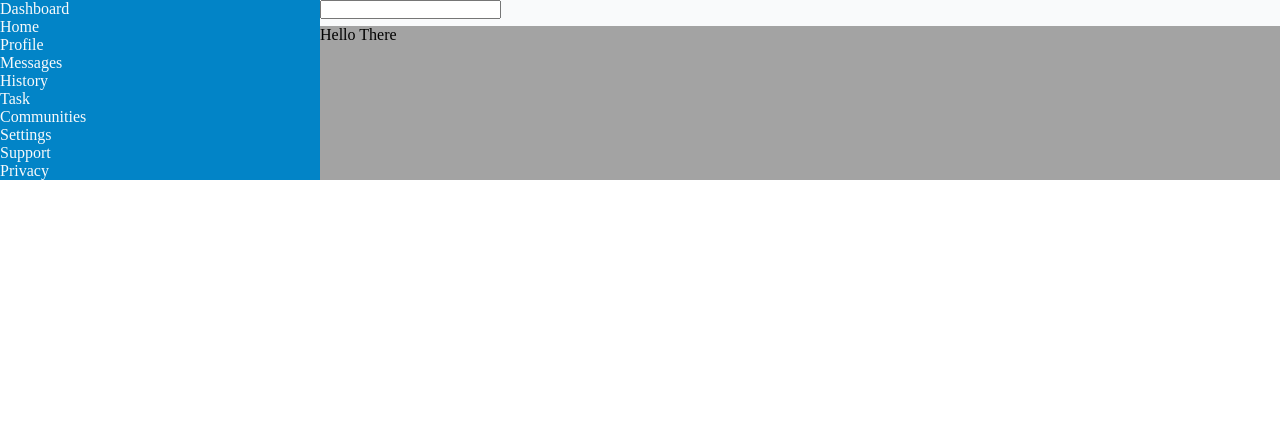
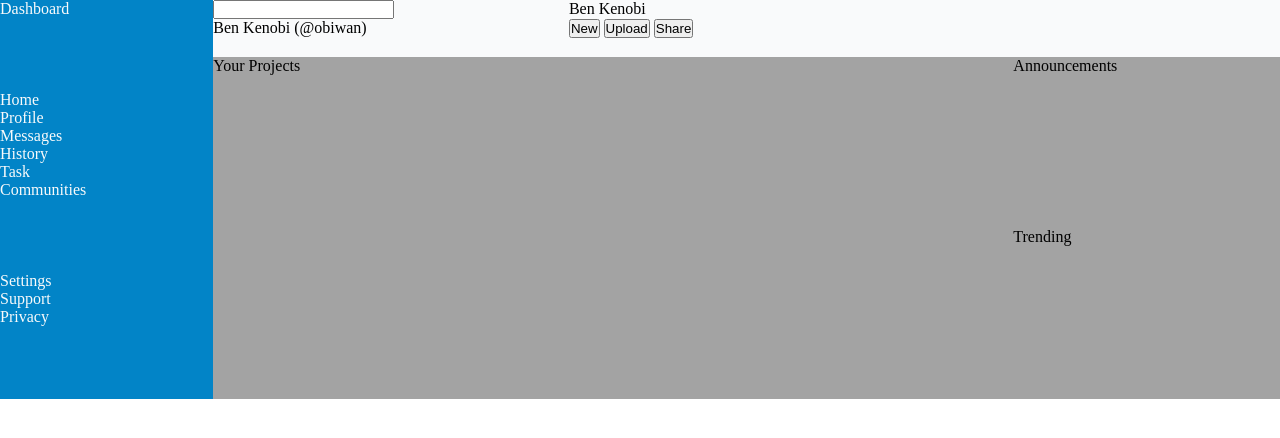
Before and after one commit to dZyad/admin-dashboard, a plain HTML site: page index.html in a window 1280 px wide. Drawn offline with Linux system fonts and the light colour scheme.

Commit message:
Improve grid template

```diff
--- a/index.html
+++ b/index.html
@@ -29,8 +29,25 @@
             </div>
         </div>
         <div class="container">
-            <header class="header"><input type="text"></header>
-            <main class="main-content">Hello There</main>
+            <header class="header">
+                <div class="searcher">
+                    <input type="text">
+                </div>
+                <div class="user-info">
+                    Ben Kenobi
+                </div>
+                <div class="greetings">Ben Kenobi (@obiwan)</div>
+                <div class="buttons">
+                    <button type="button">New</button>
+                    <button type="button">Upload</button>
+                    <button type="button">Share</button>
+                </div>
+            </header>
+            <main class="main-content">
+                <div class="projects">Your Projects</div>
+                <div class="announcements">Announcements</div>
+                <div class="trending">Trending</div>
+            </main>
         </div>
     </div>
 </body>
--- a/style.css
+++ b/style.css
@@ -11,12 +11,14 @@
 
 .main-layout {
     display: grid;
-    grid-template-columns: 1fr 3fr;
+    grid-template-columns: 1fr 5fr
 }
 
 .sidebar {
     background-color: var(--sky-color);
     color: var(--light-gray);
+    display: grid;
+    grid-template-rows: repeat(3, auto);
 }
 
 .container {
@@ -26,8 +28,18 @@
 
 .header {
     background-color: var(--light-gray);
+    display: grid;
+    grid-template-columns: 1fr 2fr;
+    grid-template-rows: 1fr 2fr;
 }
 
 .main-content {
     background-color: var(--mid-gray);
+    display: grid;
+    grid-template-columns: 3fr 1fr ;
+    grid-template-rows: 1fr 1fr;
 }
+
+.projects {
+    grid-row: 1 / 3;
+}
```
